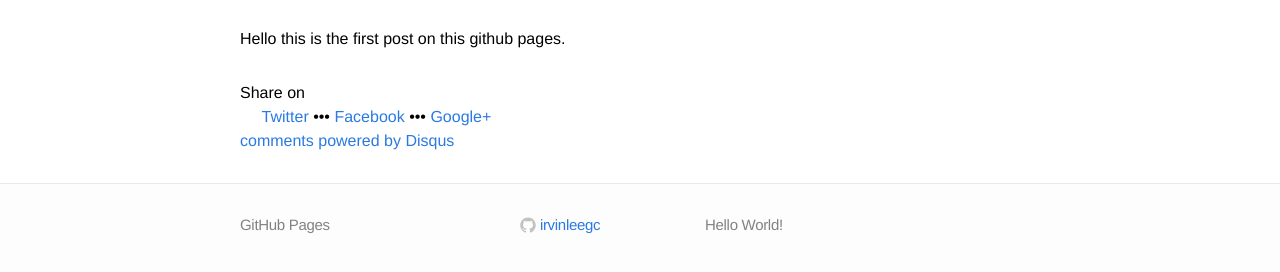
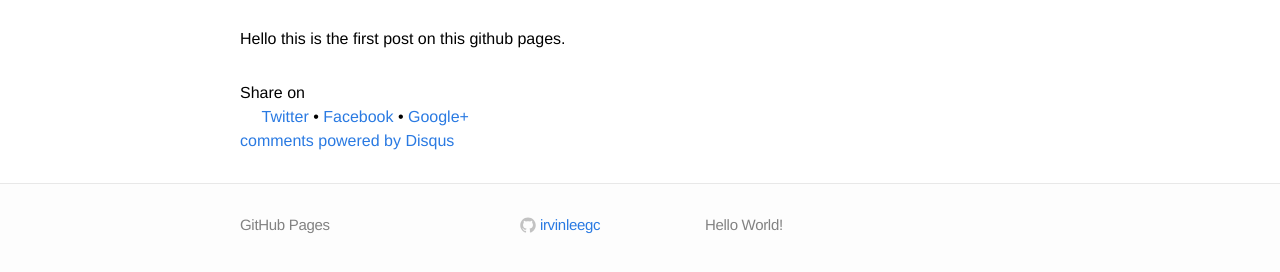
Before and after one commit to irvinleegc/irvinleegc.github.io, a Jekyll site: the page built from _posts/2017-01-01-First Post.markdown, in a window 1280 px wide. Shown: the part 169-441 px from the top of the page. Built offline with Jekyll 4.4.1, drawn with Linux system fonts in a browser that asks for light colours; comment, search, counter and statistics services are not loaded.

Commit message:
Update social-share.html

```diff
--- a/_includes/social-share.html
+++ b/_includes/social-share.html
@@ -2,9 +2,9 @@
 <div class="social-share">
   <h4>Share on</h4>
   <ul>
-    <a href="https://twitter.com/intent/tweet?text={{ site.url }}{{ page.url }}" class="twitter" title="Share on Twitter"><i class="fa fa-twitter"></i><span> Twitter</span></a> •••
-    <a href="https://www.facebook.com/sharer/sharer.php?u={{ site.url }}{{ page.url }}" class="facebook" title="Share on Facebook"><i class="fa fa-facebook"></i><span> Facebook</span></a> •••
-    <a href="https://plus.google.com/share?url={{ site.url }}{{ page.url }}" class="google-plus" title="Share on Google Plus"><i class="fa fa-google-plus"></i><span> Google+</span></a>
+    <a href="https://twitter.com/intent/tweet?text={{ site.url }}{{ page.url }}" class="twitter" title="Share on Twitter"><i class="fa fa-twitter"></i><span> Twitter </span></a> •
+    <a href="https://www.facebook.com/sharer/sharer.php?u={{ site.url }}{{ page.url }}" class="facebook" title="Share on Facebook"><i class="fa fa-facebook"></i><span> Facebook </span></a> •
+    <a href="https://plus.google.com/share?url={{ site.url }}{{ page.url }}" class="google-plus" title="Share on Google Plus"><i class="fa fa-google-plus"></i><span> Google+ </span></a>
 
   </ul>
 </div>
```
